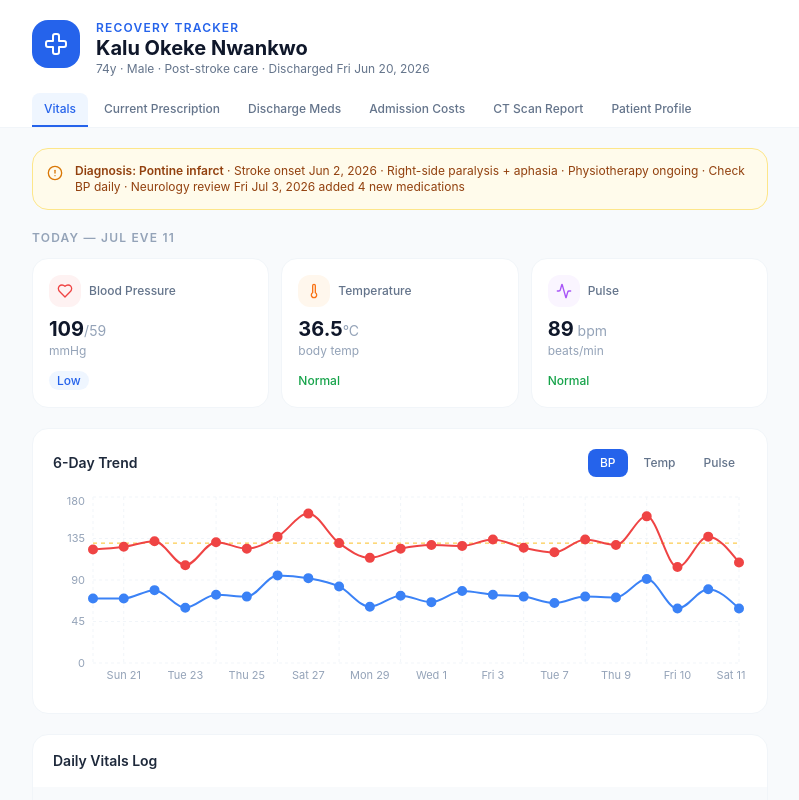
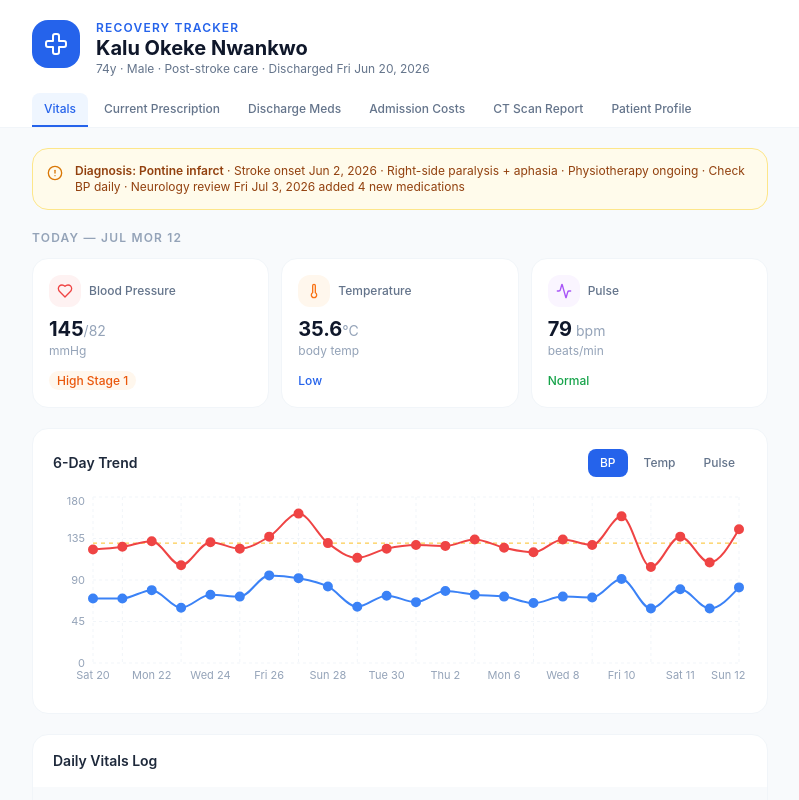
Before and after one commit to kbn4191/kalu-health-tracker, a Next.js app: page / in a window 1280 px wide. Shown: the top 800 px of the page, without its empty margins (240-1039 px from the left). Built offline with nearby package versions, Linux system fonts and the light colour scheme.

Commit message:
Jul Mor 12

```diff
--- a/app/page.tsx
+++ b/app/page.tsx
@@ -81,6 +81,14 @@ const vitals = [
     sys: 109,
     dia: 59,
     pulse: 89,
+  },
+  {
+    day: "Sun  12",
+    date: "Jul Mor 12",
+    temp: 35.6,
+    sys: 145,
+    dia: 82,
+    pulse: 79,
   },
 ];
 
```
